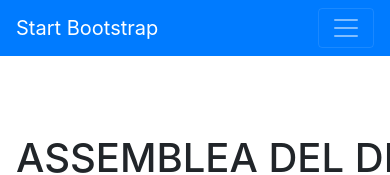
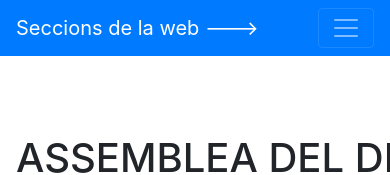
Before and after one commit to assemblealhdistricte1/Web, a website with bundled scripts: page index.html in a window 390 px wide. Shown: the top 175 px of the page. Built offline with nearby package versions, Linux system fonts and the light colour scheme; a web font is replaced by a local one.

Commit message:
Bootstrap Fix

```diff
--- a/index.html
+++ b/index.html
@@ -29,7 +29,7 @@
 
     <nav class="navbar navbar-expand-lg navbar-dark bg-primary fixed-top" id="sideNav">
       <a class="navbar-brand js-scroll-trigger" href="#page-top">
-        <span class="d-block d-lg-none">Start Bootstrap</span>
+        <span class="d-block d-lg-none">Seccions de la web ---></span>
         <span class="d-none d-lg-block">
           <!--
             <img class="img-fluid img-profile mx-auto mb-2" src="img/Disseny1.png" alt="">
```
